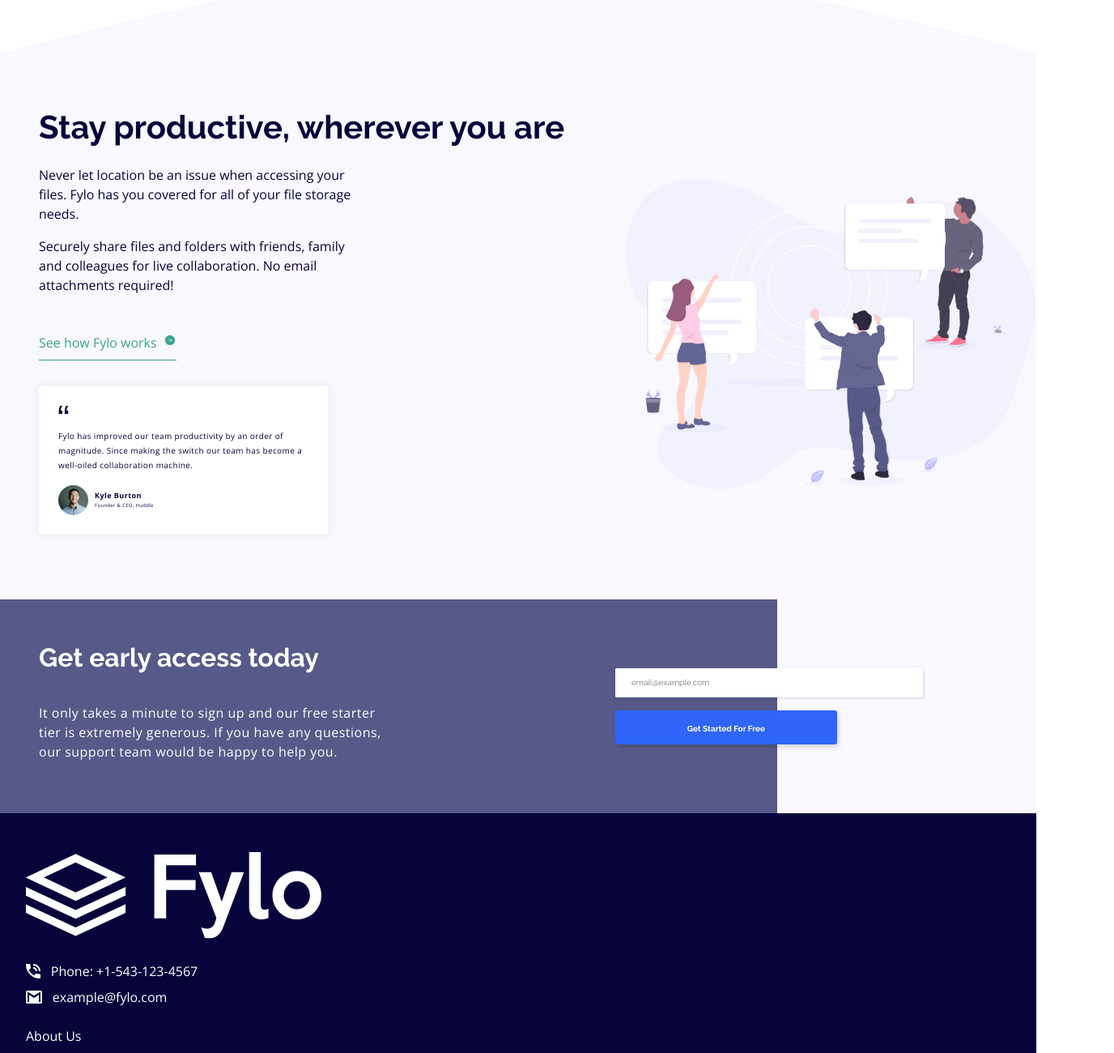
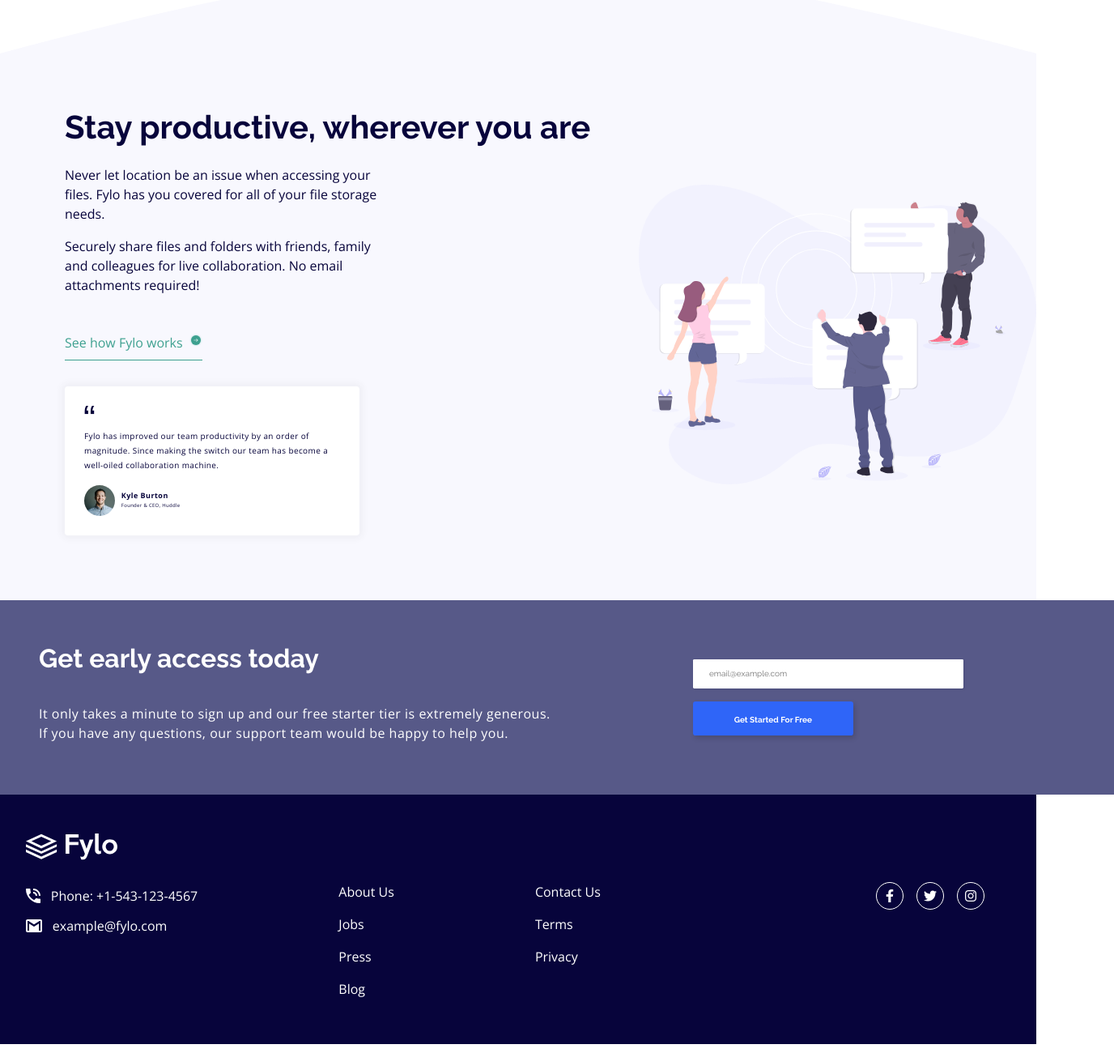
Before and after one commit to Ditsk/fyo-landing, a plain HTML site: page index.html in a window 1280 px wide. Shown: the part 680-1980 px from the top of the page at 81% size, 1376 px wide, since content can reach past the window. Drawn offline with nearby package versions, Linux system fonts and the light colour scheme.

Commit message:
Update style.css

```diff
--- a/style.css
+++ b/style.css
@@ -590,7 +590,7 @@ footer {
         /* or 150% */
 
         color: #07043B;
-        margin-left: 3rem;
+        margin-left: 5rem;
         width: 50%;
 
     }
@@ -608,7 +608,7 @@ footer {
 
         text-align: left;
         text-indent: 0;
-        margin-left: 3rem;
+        margin-left: 5rem;
 
     }
 
@@ -616,7 +616,7 @@ footer {
         grid-column: 1;
         grid-row: 3/4;
         justify-content: left;
-        margin-left: 3rem;
+
         max-height: 33.667px;
     }
 
@@ -626,12 +626,14 @@ footer {
 
     .reaction-button {
         max-height: 33px;
+        margin-left: 5rem;
     }
 
     .tweet {
         grid-column: 1;
         grid-row: 4/5;
         width: 40%;
+        margin-left: 5rem;
     }
 
     .reaction-txt {
@@ -658,9 +660,10 @@ footer {
         display: flex;
         flex-direction: row;
         justify-content: normal;
-        gap: 3rem;
+        /* gap: 3rem; */
         justify-content: space-between;
-        margin-right: 20rem;
+        /* margin-right: 20rem; */
+        width: 100%;
     }
 
     .early-hdr {
@@ -696,9 +699,56 @@ footer {
     }
     .early-2 {
         align-items: normal;
+        margin-right: 20rem;
     }
 
     .form-2 {
-        width: 250%;
+        width: 220%;
     }
+
+    .button-2 {
+        width: 130%;
+    }
+
+    footer {
+        display: grid;
+        grid-template-columns: auto auto auto auto;
+        grid-template-rows: auto auto auto auto auto;
+    }
+
+    .footer-logo-div {
+        grid-column: 1;
+        grid-row: 1;
+    }
+
+    .phone-div {
+        grid-column: 1;
+        grid-row: 2;
+    }
+
+    .email-div {
+        grid-column: 1;
+        grid-row: 3;
+    }
+
+    .footer-btn-1 {
+        grid-column: 2;
+        grid-row: 2/6;
+    }
+
+    .footer-btn-2 {
+        grid-column: 3;
+        grid-row: 2/6;
+    }
+
+    .socials {
+        grid-column: 4;
+        grid-row: 2;
+        margin: 0;
+        padding: 0;
+        display: flex;
+        justify-content: flex-end;
+        margin-right: 2rem;
+    }
+
 }
```
